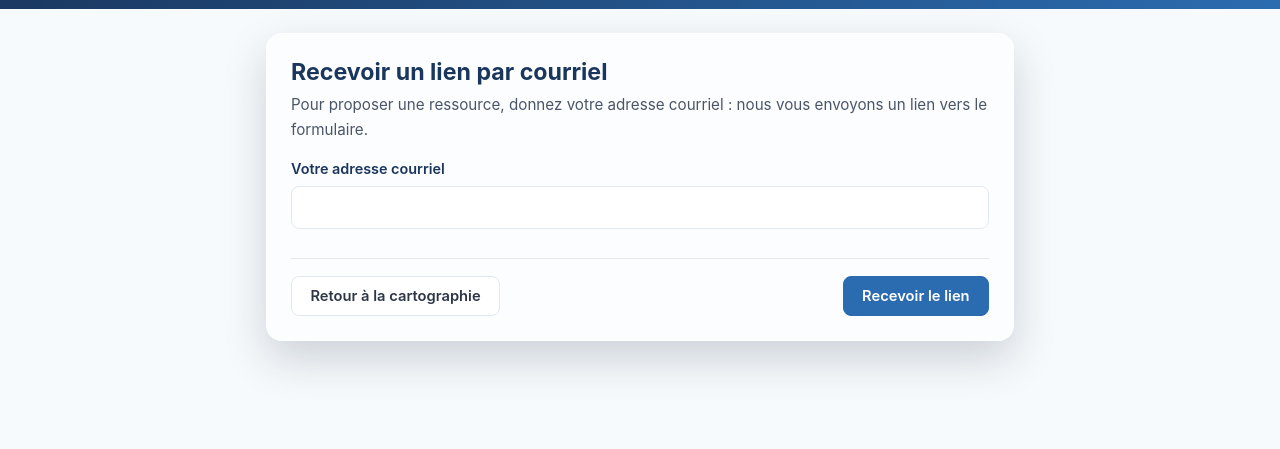
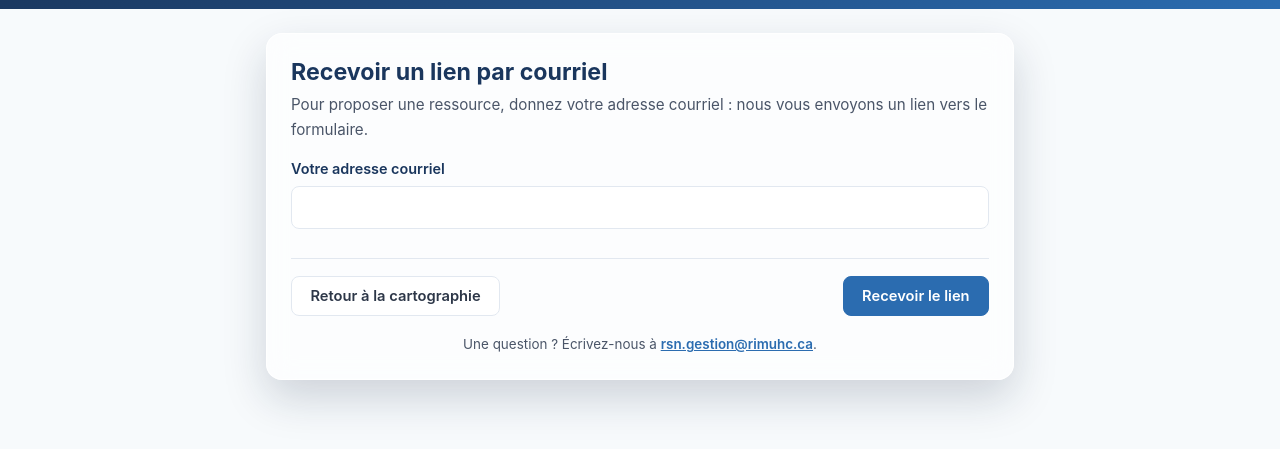
Before and after one commit to TessRSN/cartographie-v2, a website: page public/proposer.html in a window 1280 px wide. Shown: the part 59-508 px from the top of the page. Drawn offline with Linux system fonts and the light colour scheme.

Commit message:
feat: adresse de contact au bas du formulaire

```diff
--- a/public/css/formulaires.css
+++ b/public/css/formulaires.css
@@ -84,6 +84,9 @@
 [data-theme="dark"] .f-bouton.lien { color: var(--rsn-accent); }
 .f-actions { display: flex; flex-wrap: wrap; gap: 0.6rem; justify-content: space-between; margin-top: 1.8rem; padding-top: 1.1rem; border-top: 1px solid var(--rsn-border); }
 .f-actions .droite { margin-left: auto; }
+.f-question-contact { margin-top: 1.1rem; text-align: center; font-size: 0.84rem; color: var(--muted-strong); }
+.f-question-contact a { color: var(--rsn-secondary); font-weight: 600; }
+[data-theme="dark"] .f-question-contact a { color: var(--rsn-accent); }
 /* Champ piège : hors de l'écran, jamais atteint au clavier. */
 .f-piege { position: absolute; left: -9999px; width: 1px; height: 1px; overflow: hidden; }
 .f-merci { text-align: center; padding: 1rem 0; }
--- a/public/js/proposer.js
+++ b/public/js/proposer.js
@@ -149,6 +149,11 @@ function htmlGroupe(titre, cles) {
   return `<section class="f-groupe"><h3>${e(titre)}</h3>${cles.map(htmlChamp).join('')}</section>`;
 }
 
+// Ligne de contact, au bas de chaque écran.
+function htmlQuestion() {
+  return `<p class="f-question-contact">${e(T.question)} <a href="mailto:${e(T.adresseQuestions)}">${e(T.adresseQuestions)}</a>.</p>`;
+}
+
 // ─── Rendu des étapes ───
 function htmlType() {
   const cartes = Object.entries(CLES_TYPE).map(([libelle, cle]) => {
@@ -199,7 +204,7 @@ function afficher({ haut = false } = {}) {
     <div class="f-actions">
       ${etat.etape > 0 ? `<button type="button" class="f-bouton" id="precedent">${e(T.precedent)}</button>` : ''}
       <button type="submit" class="f-bouton principal droite" ${etat.envoi ? 'disabled' : ''}>${e(etat.envoi ? T.envoiEnCours : derniere && nom !== 'type' ? T.envoyer : T.suivant)}</button>
-    </div></form>`;
+    </div>${htmlQuestion()}</form>`;
   if (haut) window.scrollTo({ top: 0 });
 }
 
@@ -305,7 +310,7 @@ function afficherDemandeDeLien(message) {
     <div class="champ"><label for="courrielLien">${e(T.courriel)}</label><input type="email" id="courrielLien" maxlength="254" autocomplete="email" required>
       <p class="erreur" id="erreurLien" role="alert"></p></div>
     <div class="f-piege" aria-hidden="true"><label>Site web<input type="text" id="siteLien" tabindex="-1" autocomplete="off"></label></div>
-    <div class="f-actions"><a class="f-bouton" href="/">${e(T.retourCarte)}</a><button type="submit" class="f-bouton principal droite">${e(T.recevoir)}</button></div></form>`;
+    <div class="f-actions"><a class="f-bouton" href="/">${e(T.retourCarte)}</a><button type="submit" class="f-bouton principal droite">${e(T.recevoir)}</button></div>${htmlQuestion()}</form>`;
   document.getElementById('demandeLien').addEventListener('submit', async (evenement) => {
     evenement.preventDefault();
     const courriel = document.getElementById('courrielLien').value.trim();
--- a/public/js/texte.js
+++ b/public/js/texte.js
@@ -180,6 +180,8 @@ const TEXTES = {
     recevoir: 'Recevoir le lien',
     lienEnvoye: 'Si cette adresse est valide, un lien vient de vous être envoyé. Il est valable 24 heures.',
     chargement: 'Chargement…',
+    question: 'Une question ? Écrivez-nous à',
+    adresseQuestions: 'rsn.gestion@rimuhc.ca',
   },
   portrait: {
     titre: 'Portrait de la cartographie',
```
